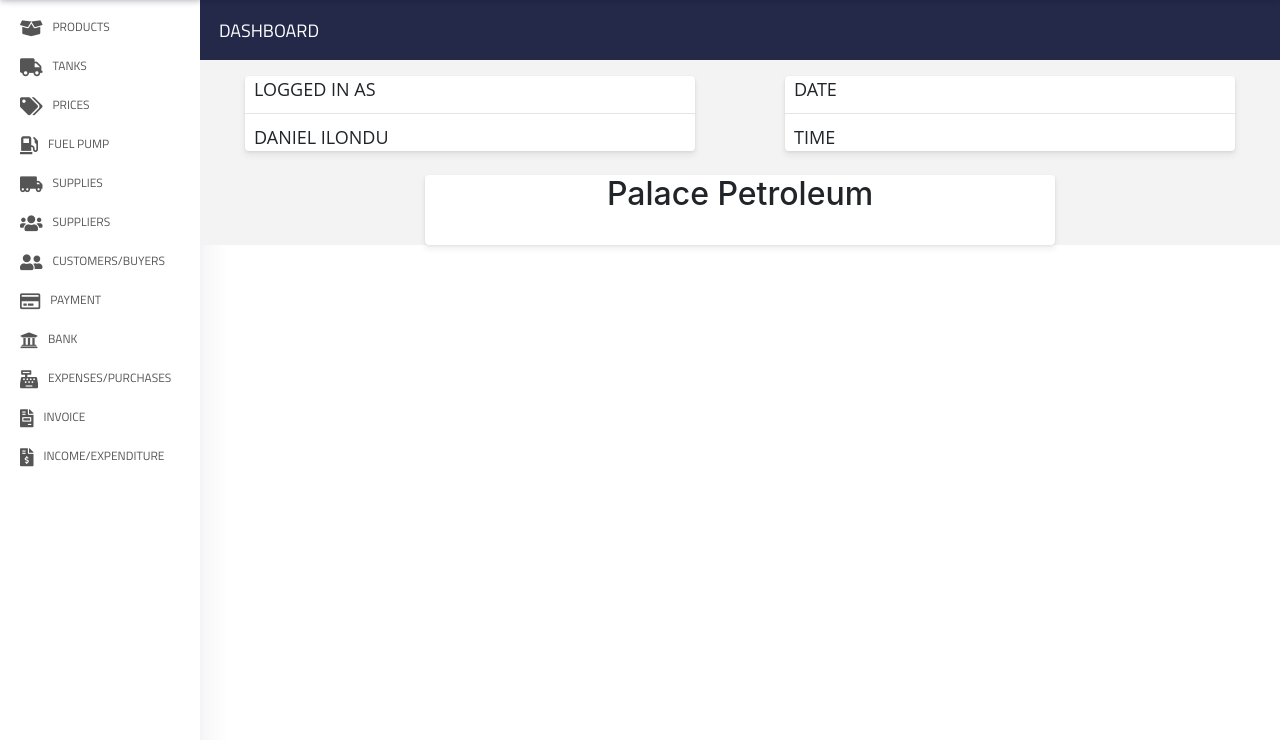
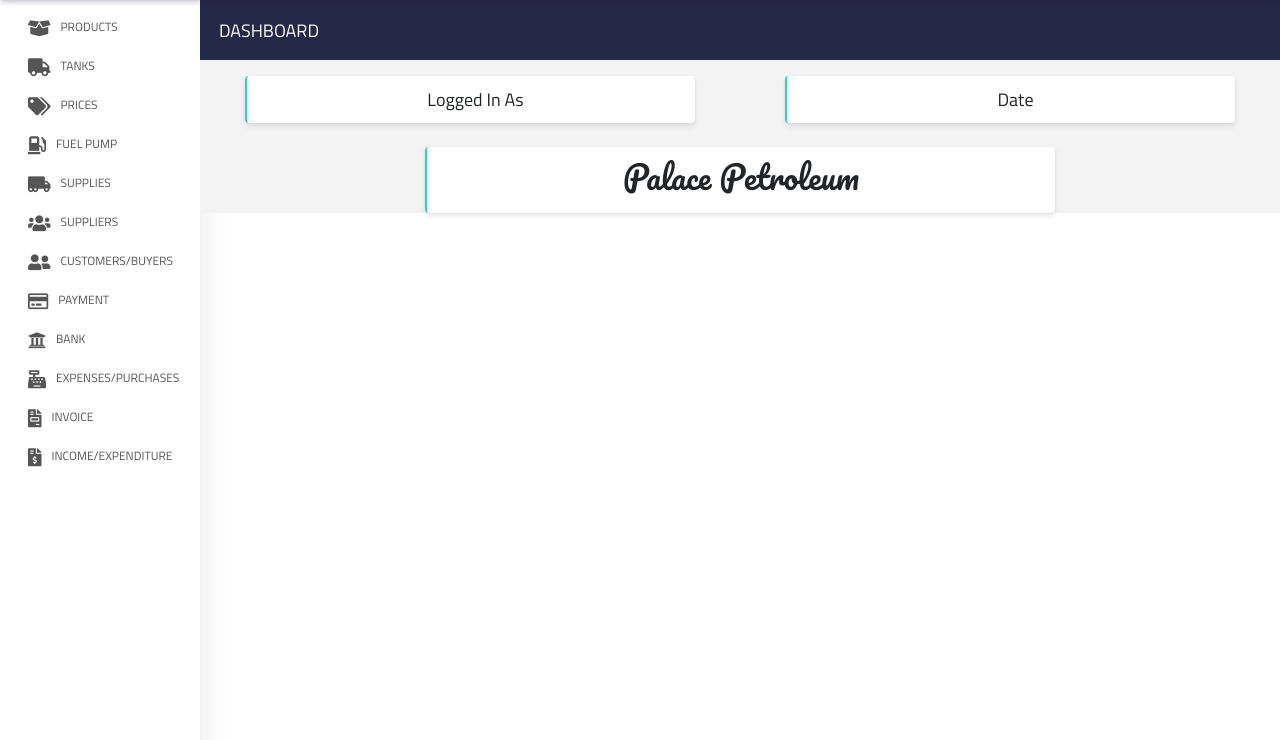
Before and after one commit to EmmanuelJoshua/Inventory-app-php, a PHP site: page /dashboard.php in a window 1280 px wide. Shown: the part 60-800 px from the top of the page. Run offline with PHP 8.4, Linux system fonts and the light colour scheme; data that the repository does not hold is empty; some libraries are stand-ins or nearby versions.

Commit message:
Changes.

```diff
--- a/app/assets/css-app-files/dashboard.css
+++ b/app/assets/css-app-files/dashboard.css
@@ -30,16 +30,19 @@
 }
 
 .dash-content{
-	padding: 0 !important;
+    padding: 10px;
+    border-radius: 4px;
+    border-left: 2px solid #2FD3C1;
+    background-color: #FFFFFF;
 	box-shadow: 0 4px 6px rgba(50, 50, 93, .08), 0 1px 3px rgba(0, 0, 0, .08);
 }
 
 .dash-content span{
-	font-family: 'Open Sans';
+	font-family: 'Titillium Web';
     margin-left: 0.5em;
     margin-bottom: -1em;
     font-size: 18px !important;
-    text-transform: uppercase;
+    text-transform: capitalize;
     text-decoration: none;
     font-weight: 400;
 }
--- a/app/assets/css-app-files/sideNav.css
+++ b/app/assets/css-app-files/sideNav.css
@@ -22,8 +22,15 @@
     transition: all 0.4s ease-in-out;
 }
 
+.nav-left-sidebar .nav-item{
+    margin: 1px 8px;
+    border-radius: 5px;
+}
+
 .nav-left-sidebar .nav-item a:hover{
-	color: #242849;
+	color: #fff;
+    background-color: rgba(36, 40, 73,.9) !important;
+    border-radius: 5px;
 }
 
 .nav-left-sidebar .nav-item a{
@@ -31,7 +38,7 @@
     color: #555;
     font-family: 'Titillium Web' ,'Open Sans';
     font-size: 12px;
-    padding: 10px 0;
+    padding: 9px 0;
     text-transform: uppercase;
 }
 
--- a/app/dashboard.php
+++ b/app/dashboard.php
@@ -14,6 +14,7 @@
 		<!-- Font CDN -->
 		<link href="https://fonts.googleapis.com/css?family=Titillium+Web" rel="stylesheet">
 		<link href="https://fonts.googleapis.com/css?family=Dosis:600" rel="stylesheet">
+		<link href="https://fonts.googleapis.com/css?family=Pacifico" rel="stylesheet">
 		<!-- Font Awesome CDN -->
 		<link rel="stylesheet" href="https://use.fontawesome.com/releases/v5.8.1/css/all.css" integrity="sha384-50oBUHEmvpQ+1lW4y57PTFmhCaXp0ML5d60M1M7uH2+nqUivzIebhndOJK28anvf" crossorigin="anonymous">
 	</head>
@@ -25,24 +26,22 @@
 
 				<div class="container">
 					<div class="row mb-4">
-						<div class="col-5 mx-auto bg-white rounded dash-content">
+						<div class="col-5 mx-auto dash-content text-center">
 							<span>Logged in as</span>
-							<hr>
-							<span>Daniel Ilondu</span>
+
 						</div>
 
-						<div class="col-5 mx-auto bg-white rounded dash-content">
+						<div class="col-5 mx-auto dash-content text-center">
 							<span>Date</span>
-							<hr>
-							<span>Time</span>
+
 						</div>
 					</div>
 				</div>
 
 				<div class="container">
 					<div class="row mb-3">
-						<div class="dash-header rounded col-7 mx-auto bg-white text-center">
-							<h2>Palace Petroleum</h2>
+						<div class="dash-content col-7 mx-auto text-center">
+							<h2 style="font-family: pacifico">Palace Petroleum</h2>
 						</div>
 					</div>
 				</div>
```
Also changed, not shown: app/assets/css-app-files/style.css (+7 -2 lines), app/products.php (+12 -6 lines).
